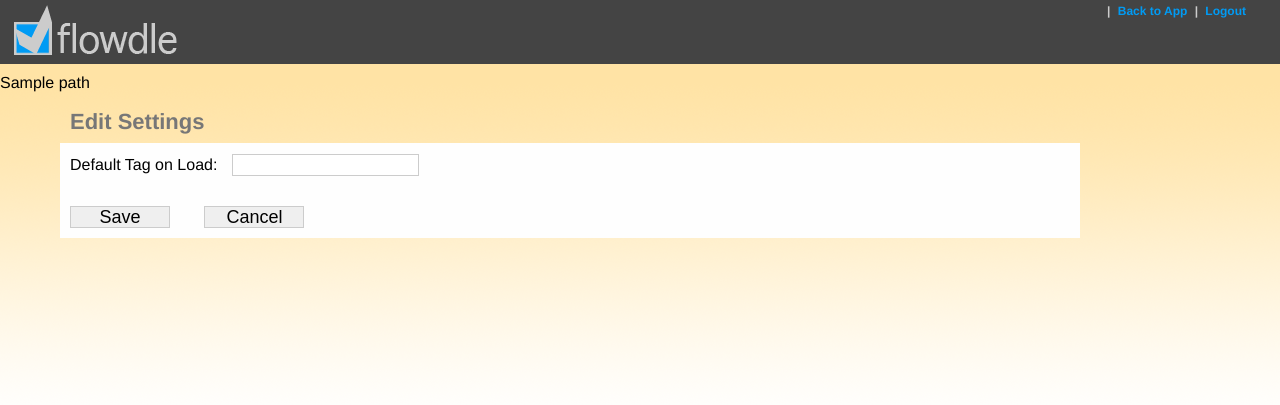
After one commit to xeb/flowdle, a Python web app: template templates/settings.html in a window 1280 px wide. The commit adds this page. Shown: the top 405 px of the page. Run offline with Jinja, Linux system fonts and the light colour scheme; the template is opened without the code that fills it: most values are stand-ins (such as "Sample title", 1, 10 or a date in 2020); some libraries are stand-ins or nearby versions.

Commit message:
User Settings

```diff
--- a/app.yaml
+++ b/app.yaml
@@ -28,6 +28,10 @@ handlers:
 - url: /closed(.*)
   script: python/main.py
 
+- url: /settings
+  script: python/settings.py
+  login: admin
+
 - url: /app(.*)
   script: python/app.py
   login: admin
--- a/index.yaml
+++ b/index.yaml
@@ -138,14 +138,14 @@ indexes:
   - name: nudge
     direction: desc
 
-# Used 337 times in query history.
+# Used 13 times in query history.
 - kind: Task
   properties:
   - name: complete
   - name: who
   - name: when
 
-# Used 6 times in query history.
+# Unused in query history -- copied from input.
 - kind: Task
   properties:
   - name: complete
@@ -205,6 +205,6 @@ indexes:
   - name: when
     direction: desc
 
-# Used 77 times in query history.
+# Used once in query history.
 - kind: Task
   ancestor: yes
--- a/javascripts/japp.js
+++ b/javascripts/japp.js
@@ -6,6 +6,10 @@ InstallFunction(server, 'toggleComplete');
 InstallFunction(server, 'isRepeat')
 
 $(document).ready(function() {
+
+    $('body').keypress(function(){
+
+    });
 
 	$('#taskname').val('');
 	$('#taskname').focus();
@@ -33,6 +37,7 @@ $(document).ready(function() {
 	$('#taskname').keyup(function(e){
         if($('#taskname').val() != '') {
 		    $('#newtask').removeClass('hiding');
+		    $('#newtask').show("slow");
 	    }
 	})
 
--- a/python/nudger.py
+++ b/python/nudger.py
@@ -17,10 +17,10 @@ class Common():
     def sendTask(self, task, handler):
         if task.last_nudge == None or task.last_nudge.day.__str__() != datetime.now().day.__str__() or task.last_nudge.month.__str__() != datetime.now().month.__str__() or task.last_nudge.year.__str__() != datetime.now().year.__str__():
             message = mail.EmailMessage(sender="no-reply@flowdle.com",
-                  #to=task.who.email(),
-                  to='xebxeb@gmail.com',
+                  to=task.who.email(),
+                  #to='xebxeb@gmail.com',
                   subject="Flowdle Nudge for: " + task.name,
-                  html=task.name + '<br /><br /><br /><a href="http://www.flowdle.com/app">Go to Flowdle</a>')
+                  body=task.name + "\n\n http://www.flowdle.com/")
             message.send()
             task.last_nudge = datetime.now()
             task.put()
--- /dev/null
+++ b/stylesheets/base.css
@@ -0,0 +1,125 @@
+body {
+	background: url(/images/newgradient.gif) repeat-x;
+	width: 100%;
+	font-family: Helvetica,Arial,Sans-Serif;
+	font-size: 16px;
+}
+
+h4 {
+	font-size: 18px;
+	font-weight: bold;
+}
+
+h5 {
+    font-size:14px;
+    font-weight: bold;
+    color: #777;
+    margin: 3px 0 0 120px;
+}
+
+input {
+    border: 1px solid #CCC;
+}
+
+.clear {
+  clear:both;
+  height:1px;
+  overflow:hidden;
+}
+
+a:active, a:visited, a:link {
+	color: #009BF4;
+	text-decoration: none;
+	padding: 4px;
+}
+a:hover {
+	color: #FFFFFF;
+	background-color: #009BF4;
+}
+
+#topmenu {
+	width: 100%;
+	position: relative;
+	text-align: right;
+	height: 70px;
+}
+
+#topmenu p {
+	margin: 5px 30px 0 0;
+	font-weight: bold;
+	font-size: 12px;
+	color: #CCC;
+}
+
+#topmenu .logo {
+	position: absolute;
+	top: 0px;
+	left: 10px;
+}
+
+#topmenu #logo {
+    cursor: pointer;
+}
+
+#mainTable {
+	margin: 10px 200px 10px 30px;
+}
+
+#mainTable #tags {
+	min-width: 20px;
+	text-align: right;
+	margin: 0 10px 0 0;
+}
+
+#mainTable #tags ul {
+	padding: 5px 0 5px 0;
+}
+
+#mainTable #tags li {
+	padding: 3px 0 3px 0;
+}
+
+#mainTable #tags li strong {
+    font-weight: bold;
+}
+
+#mainTable #right {
+	background-color: #FEFEFE;
+	vertical-align: top;
+	padding: 10px;
+	width: 100%;
+	margin: 0 200px 0 0;
+}
+
+#mainTable #right .head {
+	position: relative;
+}
+
+#mainTable #right #tablemenu {
+    text-align: left;
+    font-size: 12px;
+    margin: 30px 30px 0 0;
+}
+
+
+#mainTable #ads {
+	padding: 200px 0 0 0;
+}
+
+p.copyright {
+	text-align: center;
+	font-size: 10px;
+	margin: 10px 0 0 0;
+}
+
+
+input.bigbutton {
+    font-size: 18px;
+    margin: 5px;
+}
+
+input.bigbutton:hover {
+    background: #009BF4;
+    color: #FFFFFF;
+    cursor: pointer;
+}
--- a/stylesheets/index.css
+++ b/stylesheets/index.css
@@ -1,5 +1,5 @@
 body {
-	background: url(/images/gradient.gif) repeat-x;
+	background: url(/images/oldgradient.gif) repeat-x;
 	width: 100%;
 	text-align: center;
 }
--- /dev/null
+++ b/stylesheets/settings.css
@@ -0,0 +1,16 @@
+h5 {
+    font-size: 22px;
+    margin-left: 70px;
+    margin-top: 20px;
+}
+
+input {
+    font-size: 14px;
+    line-height: 18px;
+    margin-left: 10px;
+}
+
+div.form-input-submit input {
+    margin: 30px 30px 0 0px;
+    width: 100px;
+}
--- /dev/null
+++ b/templates/settings.html
@@ -0,0 +1,62 @@
+<!DOCTYPE html PUBLIC "-//W3C//DTD XHTML 1.0 Transitional//EN"
+  "http://www.w3.org/TR/xhtml1/DTD/xhtml1-transitional.dtd">
+
+<html xmlns="http://www.w3.org/1999/xhtml" xml:lang="en" lang="en">
+  <head>
+    <meta http-equiv="content-type" content="text/html;charset=UTF-8" />
+    <title>Flowdle</title>
+    <link href="/stylesheets/reset.css" rel="stylesheet" type="text/css" />
+    <link href="/stylesheets/base.css" rel="stylesheet" type="text/css" />
+    <link href="/stylesheets/settings.css" rel="stylesheet" type="text/css" />
+    <script src="http://www.google.com/jsapi" type="text/javascript"></script>
+    <script type="text/javascript">
+     google.load("jquery", "1.2.6");
+     </script>
+    <script type="text/javascript">
+        $(document).ready(function(){
+           $('#cancel').click(function(){
+               history.go(-1);
+           });
+        });
+    </script>
+  </head>
+  <body>
+    <div id="topmenu">
+      <p>{{user.email}} | <a href="/app">Back to App</a> | <a href="/logout">Logout</a></p>
+           <div class="logo">
+             <img src="/images/logo.gif" alt="Flowdle" id="logo" />
+    <!--#config timefmt="%A" --> <!--#echo var="DATE_LOCAL" -->
+           </div>
+    </div>
+    {{path}}
+    <h5>Edit Settings</h5>
+    <table id="mainTable">
+        <tr>
+            <td class="left"><div id="tags">
+                    <ul></ul>
+                </div> <!-- #tag -->
+            </td>
+            <td id="right">
+                <img src="/images/spacer.gif" width="500" height="1" alt="" />
+
+                <form action="/settings" method="post">
+                    <div class="form-text-input">
+                        <label for="default_tag">Default Tag on Load:</label>
+                        <input type="text" name="default_tag" id="default_tag" maxlength="50" />
+                    </div>
+
+                    <div class="form-text-input">
+                        <label for="">
+                    </div>
+
+                    <div class="form-input-submit">
+                        <input type="submit" class="bigbutton" name="submit" value="Save" id="submit" />
+                        <input type="reset" class="bigbutton" name="cancel" value="Cancel" id="cancel" />
+                    </div>
+
+                </form>
+            </td> <!-- #right -->
+        </tr>
+    </table>
+  </body>
+</html>
```
Also changed, not shown: python/app.py (+6 -2 lines), python/settings.py (added, +32 -0 lines), stylesheets/app.css (+6 -123 lines), templates/app.html (+16 -21 lines), images/gradient.gif, images/oldgradient.gif (added).
